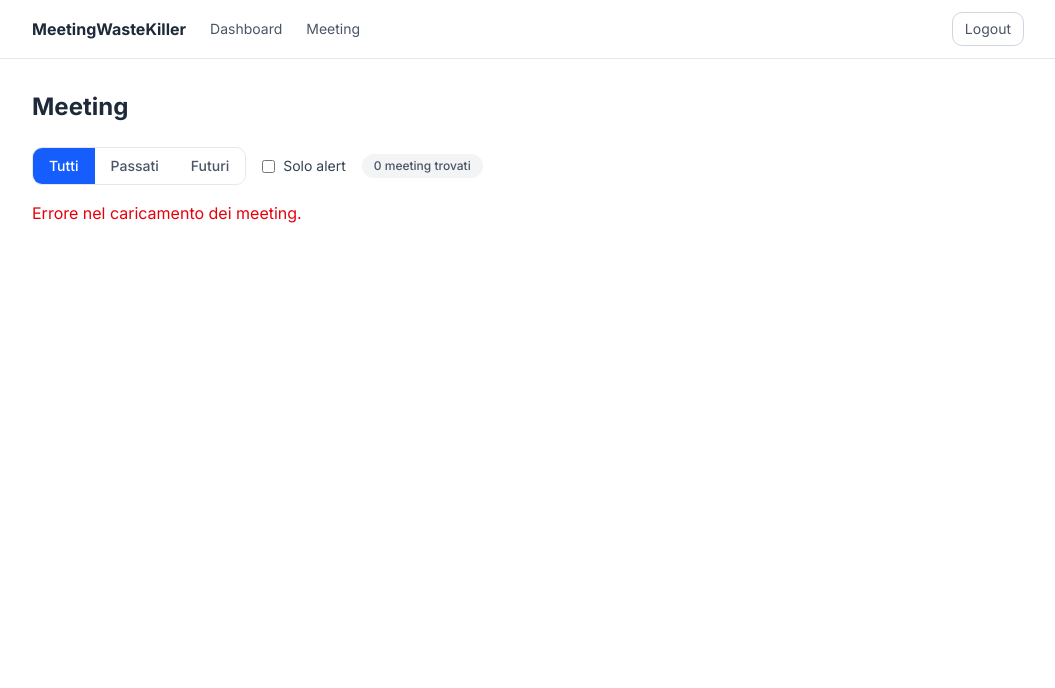
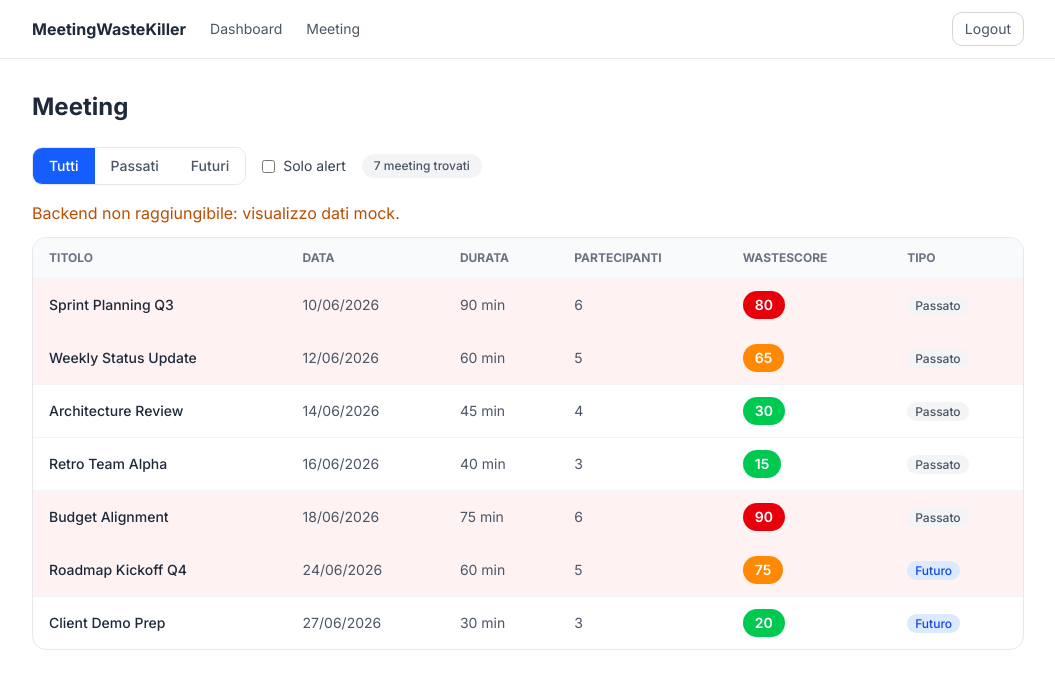
Before and after one commit to martinabruniagic/Internal.TeamBuilding2026.MeetingWasteKiller, a Next.js app in the folder frontend/: page /meetings in a window 1280 px wide. Shown: the top 688 px of the page, without its empty margins (112-1167 px from the left). Built offline with nearby package versions, Linux system fonts and the light colour scheme; no server answers; sample sign-in values are in the browser's storage.

Commit message:
feat: implement mock data for meetings and dashboard to enhance offline functionality

```diff
--- a/frontend/app/login/page.tsx
+++ b/frontend/app/login/page.tsx
@@ -20,7 +20,11 @@ export default function LoginPage() {
     setLoading(true);
 
     try {
-      const res = await login(email, password);
+      const res = {
+  token: 'dummy-token',
+  expiresAt: new Date().toISOString()
+}
+      // const res = await login(email, password);
       tokenStorage.set(res.token);
       router.replace('/');
     } catch {
--- a/frontend/app/meetings/[id]/page.tsx
+++ b/frontend/app/meetings/[id]/page.tsx
@@ -2,6 +2,7 @@
 import { useEffect, useState } from 'react';
 import { useRouter } from 'next/navigation';
 import { getMeetingById } from '@/lib/api';
+import { getMockMeetingById } from '@/lib/mocks';
 import type { MeetingDetail } from '@/types';
 import ScoreBadge from '@/components/ScoreBadge';
 
@@ -10,6 +11,7 @@ export default function MeetingDetailPage({ params }: { params: Promise<{ id: st
   const [meeting, setMeeting] = useState<MeetingDetail | null>(null);
   const [loading, setLoading] = useState(true);
   const [error, setError] = useState('');
+  const [isUsingMock, setIsUsingMock] = useState(false);
   const [id, setId] = useState<string>('');
 
   useEffect(() => {
@@ -18,18 +20,30 @@ export default function MeetingDetailPage({ params }: { params: Promise<{ id: st
 
   useEffect(() => {
     if (!id) return;
+    setError('');
+    setIsUsingMock(false);
     getMeetingById(id)
       .then(setMeeting)
-      .catch(() => setError('Errore nel caricamento del meeting.'))
+      .catch(() => {
+        const fallback = getMockMeetingById(id);
+        if (fallback) {
+          setMeeting(fallback);
+          setIsUsingMock(true);
+          setError('Backend non raggiungibile: visualizzo dati mock.');
+        } else {
+          setError('Meeting non trovato.');
+        }
+      })
       .finally(() => setLoading(false));
   }, [id]);
 
   if (loading) return <p className="text-gray-500">Caricamento...</p>;
-  if (error) return <p className="text-red-600">{error}</p>;
+  if (error && !meeting) return <p className="text-red-600">{error}</p>;
   if (!meeting) return null;
 
   return (
     <div className="space-y-6">
+      {isUsingMock && <p className="text-amber-700">{error}</p>}
       <button
         onClick={() => router.push('/meetings')}
         className="text-sm text-blue-600 hover:underline"
--- a/frontend/app/meetings/page.tsx
+++ b/frontend/app/meetings/page.tsx
@@ -1,6 +1,7 @@
 'use client';
 import { useEffect, useState } from 'react';
 import { getMeetings } from '@/lib/api';
+import { getMockMeetings } from '@/lib/mocks';
 import type { MeetingListItem } from '@/types';
 import MeetingList from '@/components/MeetingList';
 
@@ -10,12 +11,14 @@ export default function MeetingsPage() {
   const [meetings, setMeetings] = useState<MeetingListItem[]>([]);
   const [loading, setLoading] = useState(true);
   const [error, setError] = useState('');
+  const [isUsingMock, setIsUsingMock] = useState(false);
   const [filterType, setFilterType] = useState<FilterType>('all');
   const [onlyAlerts, setOnlyAlerts] = useState(false);
 
   useEffect(() => {
     setLoading(true);
     setError('');
+    setIsUsingMock(false);
     const params: { isFuture?: boolean; onlyAlerts?: boolean } = {};
     if (filterType === 'past') params.isFuture = false;
     if (filterType === 'future') params.isFuture = true;
@@ -23,7 +26,11 @@ export default function MeetingsPage() {
 
     getMeetings(params)
       .then(setMeetings)
-      .catch(() => setError('Errore nel caricamento dei meeting.'))
+      .catch(() => {
+        setMeetings(getMockMeetings(params));
+        setIsUsingMock(true);
+        setError('Backend non raggiungibile: visualizzo dati mock.');
+      })
       .finally(() => setLoading(false));
   }, [filterType, onlyAlerts]);
 
@@ -72,8 +79,9 @@ export default function MeetingsPage() {
       </div>
 
       {loading && <p className="text-gray-500">Caricamento...</p>}
-      {error && <p className="text-red-600">{error}</p>}
-      {!loading && !error && <MeetingList meetings={meetings} />}
+      {!loading && isUsingMock && <p className="mb-3 text-amber-700">{error}</p>}
+      {!loading && !isUsingMock && error && <p className="text-red-600">{error}</p>}
+      {!loading && <MeetingList meetings={meetings} />}
     </div>
   );
 }
--- a/frontend/app/page.tsx
+++ b/frontend/app/page.tsx
@@ -3,27 +3,33 @@
 import { useEffect, useState } from 'react';
 import KpiCard from '@/components/KpiCard';
 import { getDashboard } from '@/lib/api';
+import { mockDashboardKpis } from '@/lib/mocks';
 import type { DashboardKpis } from '@/types';
 
 export default function DashboardPage() {
   const [kpis, setKpis] = useState<DashboardKpis | null>(null);
   const [loading, setLoading] = useState(true);
   const [error, setError] = useState('');
+  const [isUsingMock, setIsUsingMock] = useState(false);
 
   useEffect(() => {
     getDashboard()
       .then(setKpis)
-      .catch(() => setError('Errore nel caricamento dei dati.'))
+      .catch(() => {
+        setKpis(mockDashboardKpis);
+        setIsUsingMock(true);
+        setError('Backend non raggiungibile: visualizzo dati mock.');
+      })
       .finally(() => setLoading(false));
   }, []);
 
   if (loading) return <p className="text-gray-500">Caricamento...</p>;
-  if (error) return <p className="text-red-600">{error}</p>;
   if (!kpis) return null;
 
   return (
     <div>
       <h1 className="mb-6 text-2xl font-bold text-gray-800">Dashboard</h1>
+      {isUsingMock && <p className="mb-4 text-amber-700">{error}</p>}
       <div className="grid grid-cols-1 gap-4 sm:grid-cols-2 md:grid-cols-3">
         <KpiCard title="Meeting totali" value={kpis.totalMeetings} />
         <KpiCard title="Waste Score medio" value={kpis.avgWasteScore.toFixed(1)} />
--- /dev/null
+++ b/frontend/lib/mocks.ts
@@ -0,0 +1,217 @@
+import type { DashboardKpis, MeetingDetail, MeetingListItem } from '@/types';
+
+export const mockDashboardKpis: DashboardKpis = {
+  totalMeetings: 7,
+  avgWasteScore: 56.0,
+  percentMeetingsBelowThreshold: 43.0,
+  totalWastedCost: 2430.0,
+  threshold: 60,
+  alertCount: 2,
+};
+
+export const mockMeetings: MeetingListItem[] = [
+  {
+    id: 'm1',
+    title: 'Sprint Planning Q3',
+    date: '2026-06-10T09:00:00',
+    durationMinutes: 90,
+    wasteScore: 80,
+    wasteReason: 'Meeting con molti partecipanti senior e nessuna decisione finale.',
+    isAlert: true,
+    isFuture: false,
+    participantCount: 6,
+  },
+  {
+    id: 'm2',
+    title: 'Weekly Status Update',
+    date: '2026-06-12T11:00:00',
+    durationMinutes: 60,
+    wasteScore: 65,
+    wasteReason: 'Aggiornamenti ridondanti, poche azioni concrete assegnate.',
+    isAlert: true,
+    isFuture: false,
+    participantCount: 5,
+  },
+  {
+    id: 'm3',
+    title: 'Architecture Review',
+    date: '2026-06-14T15:00:00',
+    durationMinutes: 45,
+    wasteScore: 30,
+    wasteReason: 'Obiettivi chiari e decisioni documentate.',
+    isAlert: false,
+    isFuture: false,
+    participantCount: 4,
+  },
+  {
+    id: 'm4',
+    title: 'Retro Team Alpha',
+    date: '2026-06-16T10:30:00',
+    durationMinutes: 40,
+    wasteScore: 15,
+    wasteReason: 'Meeting breve con action items ben definiti.',
+    isAlert: false,
+    isFuture: false,
+    participantCount: 3,
+  },
+  {
+    id: 'm5',
+    title: 'Budget Alignment',
+    date: '2026-06-18T14:00:00',
+    durationMinutes: 75,
+    wasteScore: 90,
+    wasteReason: 'Discussione ampia senza owner e decisioni.',
+    isAlert: true,
+    isFuture: false,
+    participantCount: 6,
+  },
+  {
+    id: 'm6',
+    title: 'Roadmap Kickoff Q4',
+    date: '2026-06-24T09:30:00',
+    durationMinutes: 60,
+    wasteScore: 75,
+    wasteReason: 'Agenda incompleta e partecipanti non essenziali.',
+    isAlert: true,
+    isFuture: true,
+    participantCount: 5,
+  },
+  {
+    id: 'm7',
+    title: 'Client Demo Prep',
+    date: '2026-06-27T16:00:00',
+    durationMinutes: 30,
+    wasteScore: 20,
+    wasteReason: 'Focus alto e output operativo immediato.',
+    isAlert: false,
+    isFuture: true,
+    participantCount: 3,
+  },
+];
+
+export const mockMeetingDetails: Record<string, MeetingDetail> = {
+  m1: {
+    ...mockMeetings[0],
+    summary: 'Discussione generale su backlog senza decisioni operative finali.',
+    estimatedCost: 675.0,
+    participants: [
+      { userId: 'u1', name: 'Mario Rossi', role: 'Manager', dailyCost: 800 },
+      { userId: 'u2', name: 'Giulia Bianchi', role: 'Senior Dev', dailyCost: 600 },
+      { userId: 'u3', name: 'Luca Verdi', role: 'Senior Dev', dailyCost: 600 },
+      { userId: 'u4', name: 'Anna Neri', role: 'Junior Dev', dailyCost: 350 },
+      { userId: 'u5', name: 'Paolo Gallo', role: 'Junior Dev', dailyCost: 350 },
+      { userId: 'u6', name: 'Elena Conti', role: 'Product Owner', dailyCost: 700 },
+    ],
+    attachments: [
+      {
+        id: 'a1',
+        fileName: 'agenda-sprint-planning.pdf',
+        blobUrl: 'https://fakestorage.blob.core.windows.net/meetings/agenda-sprint-planning.pdf',
+      },
+    ],
+  },
+  m2: {
+    ...mockMeetings[1],
+    summary: 'Aggiornamento settimanale con interventi lunghi e poco orientati al risultato.',
+    estimatedCost: 468.75,
+    participants: [
+      { userId: 'u1', name: 'Mario Rossi', role: 'Manager', dailyCost: 800 },
+      { userId: 'u2', name: 'Giulia Bianchi', role: 'Senior Dev', dailyCost: 600 },
+      { userId: 'u4', name: 'Anna Neri', role: 'Junior Dev', dailyCost: 350 },
+      { userId: 'u7', name: 'Davide Serra', role: 'Senior Dev', dailyCost: 600 },
+      { userId: 'u8', name: 'Silvia Russo', role: 'Designer', dailyCost: 500 },
+    ],
+    attachments: [],
+  },
+  m3: {
+    ...mockMeetings[2],
+    summary: 'Review mirata delle decisioni architetturali con pro e contro documentati.',
+    estimatedCost: 256.25,
+    participants: [
+      { userId: 'u2', name: 'Giulia Bianchi', role: 'Senior Dev', dailyCost: 600 },
+      { userId: 'u3', name: 'Luca Verdi', role: 'Senior Dev', dailyCost: 600 },
+      { userId: 'u6', name: 'Elena Conti', role: 'Product Owner', dailyCost: 700 },
+      { userId: 'u8', name: 'Silvia Russo', role: 'Designer', dailyCost: 500 },
+    ],
+    attachments: [
+      {
+        id: 'a2',
+        fileName: 'adr-review-notes.docx',
+        blobUrl: 'https://fakestorage.blob.core.windows.net/meetings/adr-review-notes.docx',
+      },
+    ],
+  },
+  m4: {
+    ...mockMeetings[3],
+    summary: 'Retro con focus su miglioramenti concreti e owner assegnati.',
+    estimatedCost: 145.83,
+    participants: [
+      { userId: 'u4', name: 'Anna Neri', role: 'Junior Dev', dailyCost: 350 },
+      { userId: 'u5', name: 'Paolo Gallo', role: 'Junior Dev', dailyCost: 350 },
+      { userId: 'u2', name: 'Giulia Bianchi', role: 'Senior Dev', dailyCost: 600 },
+    ],
+    attachments: [],
+  },
+  m5: {
+    ...mockMeetings[4],
+    summary: 'Riunione di allineamento budget con scope troppo ampio e senza chiusura.',
+    estimatedCost: 625.0,
+    participants: [
+      { userId: 'u1', name: 'Mario Rossi', role: 'Manager', dailyCost: 800 },
+      { userId: 'u6', name: 'Elena Conti', role: 'Product Owner', dailyCost: 700 },
+      { userId: 'u7', name: 'Davide Serra', role: 'Senior Dev', dailyCost: 600 },
+      { userId: 'u8', name: 'Silvia Russo', role: 'Designer', dailyCost: 500 },
+      { userId: 'u9', name: 'Carlo Fontana', role: 'Finance Lead', dailyCost: 900 },
+      { userId: 'u4', name: 'Anna Neri', role: 'Junior Dev', dailyCost: 350 },
+    ],
+    attachments: [
+      {
+        id: 'a3',
+        fileName: 'budget-draft.xlsx',
+        blobUrl: 'https://fakestorage.blob.core.windows.net/meetings/budget-draft.xlsx',
+      },
+    ],
+  },
+  m6: {
+    ...mockMeetings[5],
+    summary: 'Kickoff roadmap Q4 con agenda da rifinire e obiettivi da consolidare.',
+    estimatedCost: 510.42,
+    participants: [
+      { userId: 'u1', name: 'Mario Rossi', role: 'Manager', dailyCost: 800 },
+      { userId: 'u2', name: 'Giulia Bianchi', role: 'Senior Dev', dailyCost: 600 },
+      { userId: 'u6', name: 'Elena Conti', role: 'Product Owner', dailyCost: 700 },
+      { userId: 'u8', name: 'Silvia Russo', role: 'Designer', dailyCost: 500 },
+      { userId: 'u10', name: 'Francesca Riva', role: 'Marketing Lead', dailyCost: 670 },
+    ],
+    attachments: [],
+  },
+  m7: {
+    ...mockMeetings[6],
+    summary: 'Preparazione demo cliente con task chiari e tempi contenuti.',
+    estimatedCost: 181.25,
+    participants: [
+      { userId: 'u2', name: 'Giulia Bianchi', role: 'Senior Dev', dailyCost: 600 },
+      { userId: 'u8', name: 'Silvia Russo', role: 'Designer', dailyCost: 500 },
+      { userId: 'u4', name: 'Anna Neri', role: 'Junior Dev', dailyCost: 350 },
+    ],
+    attachments: [
+      {
+        id: 'a4',
+        fileName: 'demo-script.md',
+        blobUrl: 'https://fakestorage.blob.core.windows.net/meetings/demo-script.md',
+      },
+    ],
+  },
+};
+
+export function getMockMeetings(params: { isFuture?: boolean; onlyAlerts?: boolean } = {}) {
+  return mockMeetings.filter((meeting) => {
+    if (params.isFuture !== undefined && meeting.isFuture !== params.isFuture) return false;
+    if (params.onlyAlerts && !meeting.isAlert) return false;
+    return true;
+  });
+}
+
+export function getMockMeetingById(id: string) {
+  return mockMeetingDetails[id] ?? null;
+}
```
